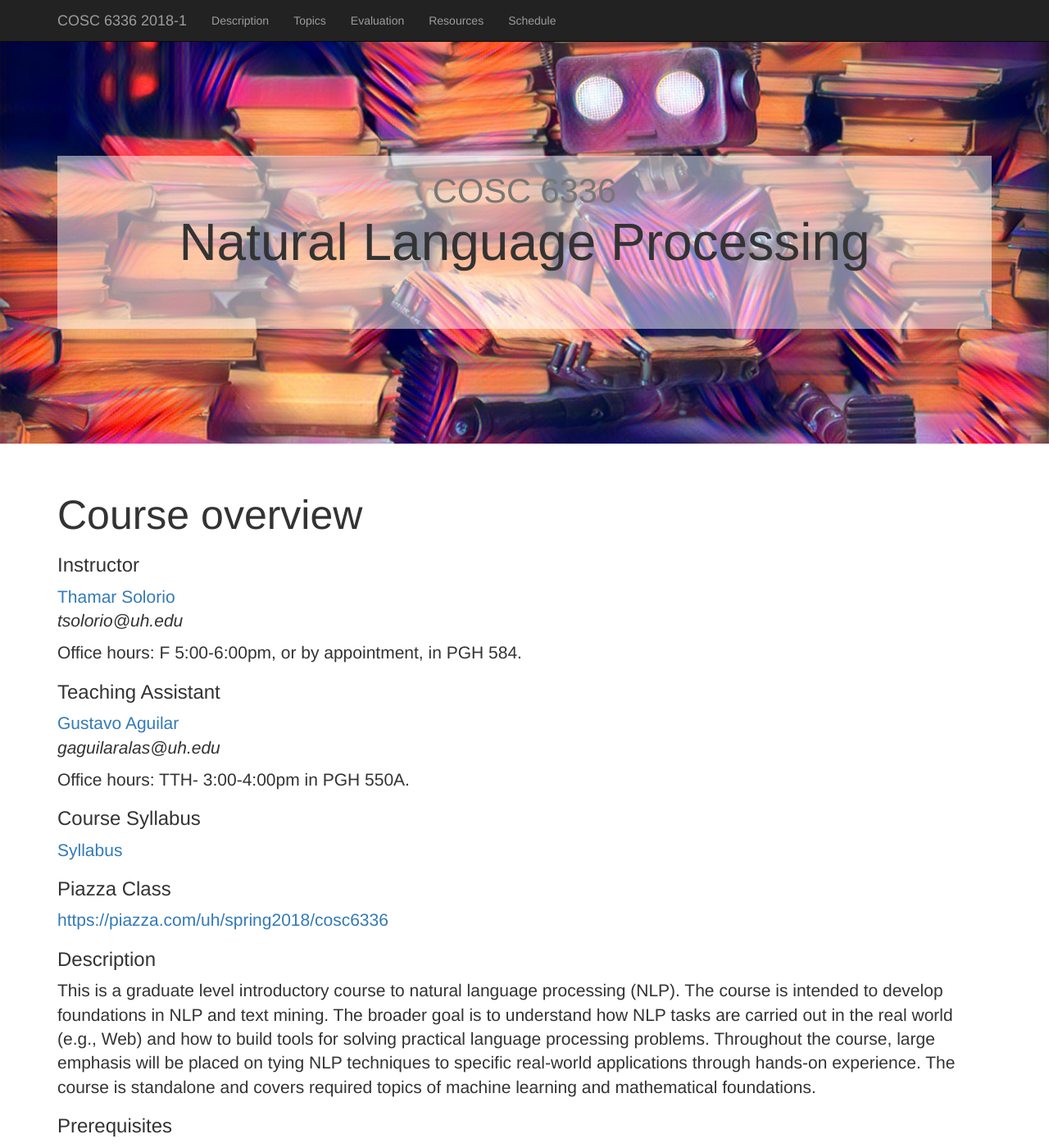
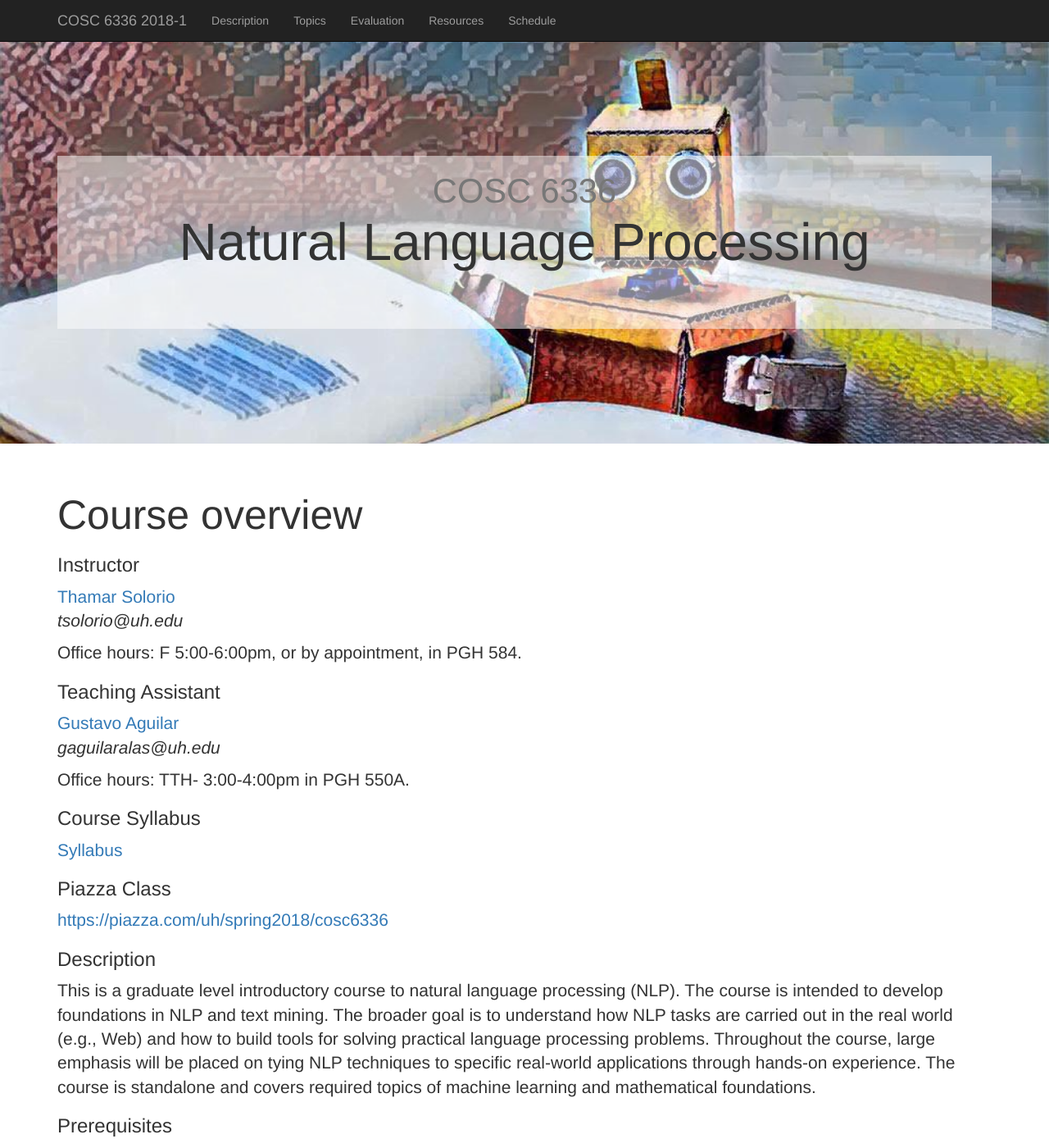
Before and after one commit to thamar-solorio/cosc6336-nlp-sp2018, a Jekyll site: the page built from index.html, in a window 1280 px wide and 1400 px high. Shown: the whole window at 82% size. Built offline with Jekyll 4.4.1, drawn with Linux system fonts in a browser that asks for light colours.

Commit message:
updated image

```diff
--- a/assets/_sass/_header.scss
+++ b/assets/_sass/_header.scss
@@ -2,7 +2,7 @@ header {
   display: block;
   width: 100%;
   text-align: center;
-  background: url('/COSC6336-NLP-sp2018/images/background6.jpg') no-repeat center center scroll;
+  background: url('/cosc6336-nlp-sp2018/images/shutterstock_439178773_edited.jpg') no-repeat center center scroll;
   -webkit-background-size: cover;
   -moz-background-size: cover;
   background-size: cover;
```
